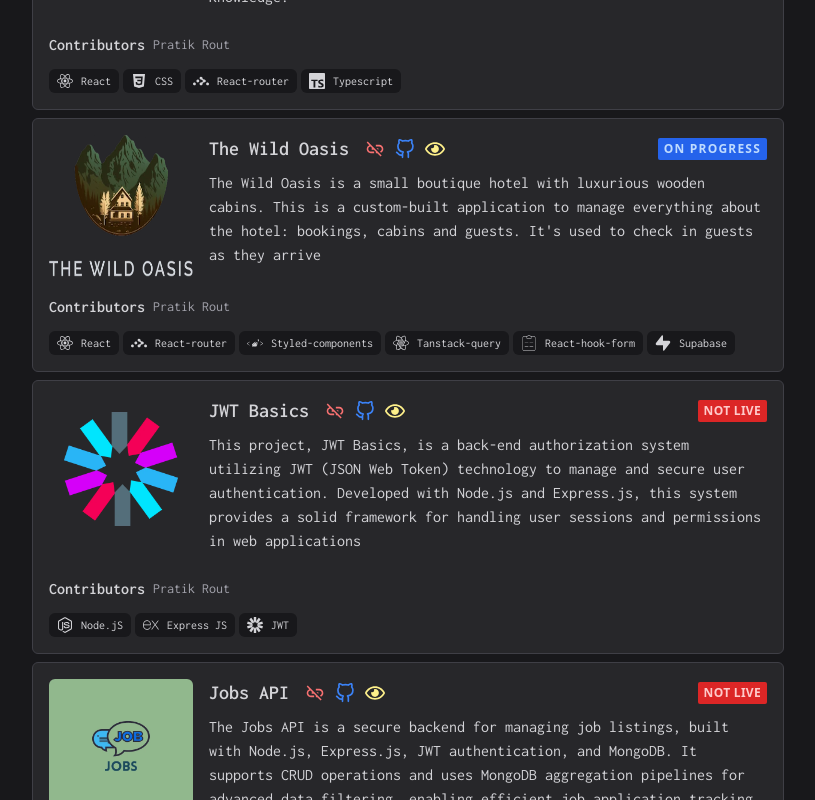
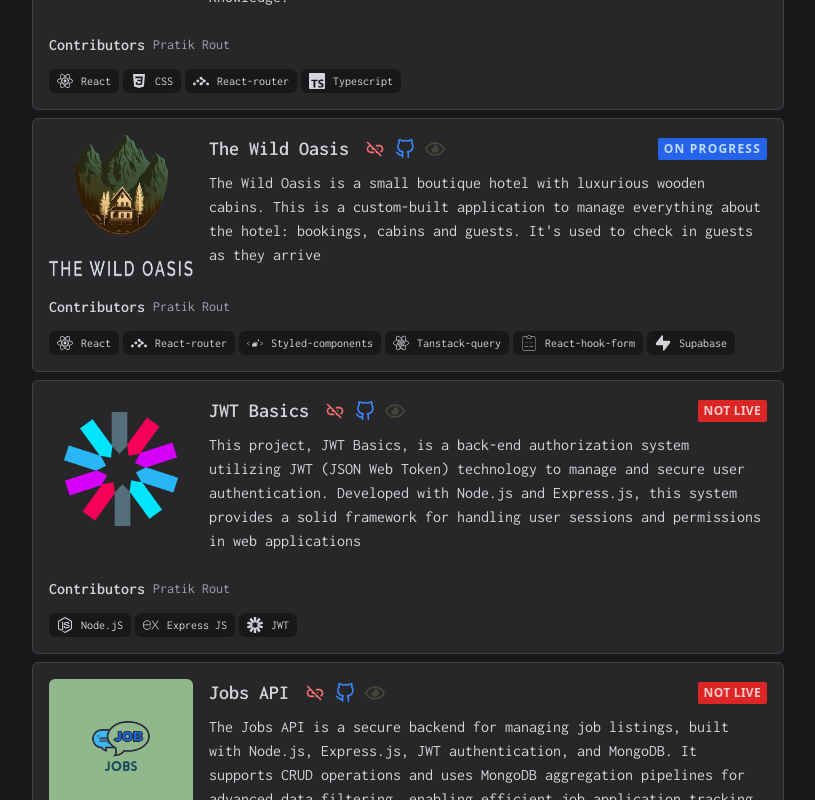
Before and after one commit to OMPRATIK/Portfolio, a React (Vite) app: page /projects in a window 1280 px wide. Shown: the part 1400-2200 px from the top of the page, without its empty margins (232-1047 px from the left). Built offline with nearby package versions, Linux system fonts and the light colour scheme.

Commit message:
small change

```diff
--- a/src/Ui/Project.jsx
+++ b/src/Ui/Project.jsx
@@ -49,6 +49,7 @@ function Project({
                     openModal={openModal}
                     github={github}
                     link={link}
+                    video={video}
                   />
                 </div>
 
@@ -89,7 +90,7 @@ function Project({
   );
 }
 
-function ProjectMetaData({ link, github, setOpenModal, openModal }) {
+function ProjectMetaData({ link, github, setOpenModal, openModal, video }) {
   return (
     <div className="flex gap-2.5 text-xl">
       {link !== "" ? (
@@ -107,12 +108,12 @@ function ProjectMetaData({ link, github, setOpenModal, openModal }) {
         <FiGithub className="text-red-400" />
       )}
 
-      <button onClick={() => setOpenModal((openModal) => !openModal)}>
-        {!openModal ? (
-          <FaRegEye className="text-yellow-200 hover:text-yellow-100" />
-        ) : (
-          <FaRegEyeSlash className="text-yellow-200 hover:text-yellow-100" />
-        )}
+      <button
+        onClick={() => setOpenModal((openModal) => !openModal)}
+        disabled={!video}
+        className="text-yellow-200 hover:text-yellow-100 disabled:opacity-15"
+      >
+        {!openModal ? <FaRegEye /> : <FaRegEyeSlash />}
       </button>
     </div>
   );
@@ -136,6 +137,7 @@ ProjectMetaData.propTypes = {
   github: PropTypes.string,
   setOpenModal: PropTypes.func,
   openModal: PropTypes.bool,
+  video: PropTypes.string,
 };
 
 export default Project;
--- a/src/components/Modal.jsx
+++ b/src/components/Modal.jsx
@@ -25,7 +25,8 @@ function Modal({ children, openModal, setOpenModal }) {
     <div className="fixed top-0 z-[999] h-screen w-full backdrop-blur-md">
       <div
         ref={ref}
-        className="absolute left-[50%] top-[50%] translate-x-[-50%] translate-y-[-50%] sm:w-auto"
+        className="absolute left-[50%] top-[50%] w-[90%] translate-x-[-50%] translate-y-[-50%]
+          sm:w-auto"
       >
         {children}
       </div>
--- a/src/data/projects.jsx
+++ b/src/data/projects.jsx
@@ -50,6 +50,8 @@ import proMaVideo from "/projectVideos/proma.mp4";
 import quizzoVideo from "/projectVideos/quizzo.mp4";
 import yapVideo from "/projectVideos/yap.mp4";
 import searchSpaceVideo from "/projectVideos/searchSpace.mp4";
+import sparksVideo from "/projectVideos/sparks.mp4";
+import virtualGardenVideo from "/projectVideos/virtualGarden.mp4";
 
 const projects = [
   {
@@ -80,7 +82,7 @@ const projects = [
     image: yap,
     contributors: ["Pratik Rout"],
     description:
-      "Yap is a feature-rich chat application that offers 32 customizable themes, seamless image uploads, and a fully responsive UI for optimal user experience. Designed to enhance modern communication.",
+      "Yap is a feature-rich chat application that offers 32 customizable themes, seamless image uploads, and a fully responsive UI for optimal user experience. It is a cutting-edge chat app that provides real-time communication and designed to enhance modern communication.",
     skills: [
       { name: "React", icon: <FaReact /> },
       { name: "React-router", icon: <SiReactrouter /> },
@@ -126,7 +128,7 @@ const projects = [
     type: "Full-stack",
     github: "",
     link: "",
-    video: "",
+    video: virtualGardenVideo,
   },
   {
     name: "Pro-Ma",
@@ -260,7 +262,7 @@ const projects = [
   },
   {
     name: "Fast-react-pizza",
-    status: "notLive",
+    status: "live",
     image: FastReactPizza,
     contributors: ["Pratik Rout"],
     description:
@@ -273,12 +275,12 @@ const projects = [
     ],
     type: "Front-end",
     github: "https://github.com/OMPRATIK/Fast-react-pizza-co",
-    link: "",
+    link: "http://ompratik.me/Fast-react-pizza-co/",
     video: "",
   },
   {
     name: "Sparks",
-    status: "notLive",
+    status: "live",
     image: Sparks,
     contributors: ["Pratik Rout"],
     description:
@@ -295,13 +297,13 @@ const projects = [
     ],
     type: "Full-stack",
     github: "https://github.com/OMPRATIK/Sparks-Blog-App",
-    link: "",
-    video: "",
+    link: "https://sparks-blog-app.onrender.com/",
+    video: sparksVideo,
   },
 
   {
     name: "Use-popcorn",
-    status: "notLive",
+    status: "live",
     image: UsePopcorn,
     contributors: ["Pratik Rout"],
     description:
@@ -312,7 +314,7 @@ const projects = [
     ],
     type: "Front-end",
     github: "https://github.com/OMPRATIK/Use-Popcorn",
-    link: "",
+    link: "http://ompratik.me/Use-Popcorn/",
     video: "",
   },
   {
```
Also changed, not shown: 2 other files (tests, documents, lock files or other folders).
